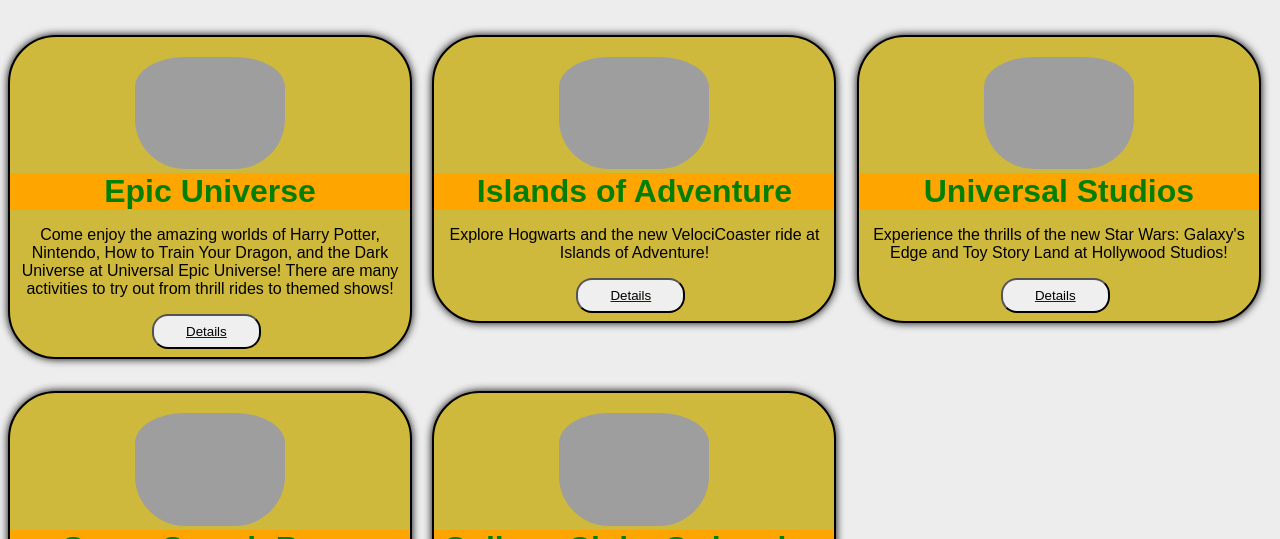
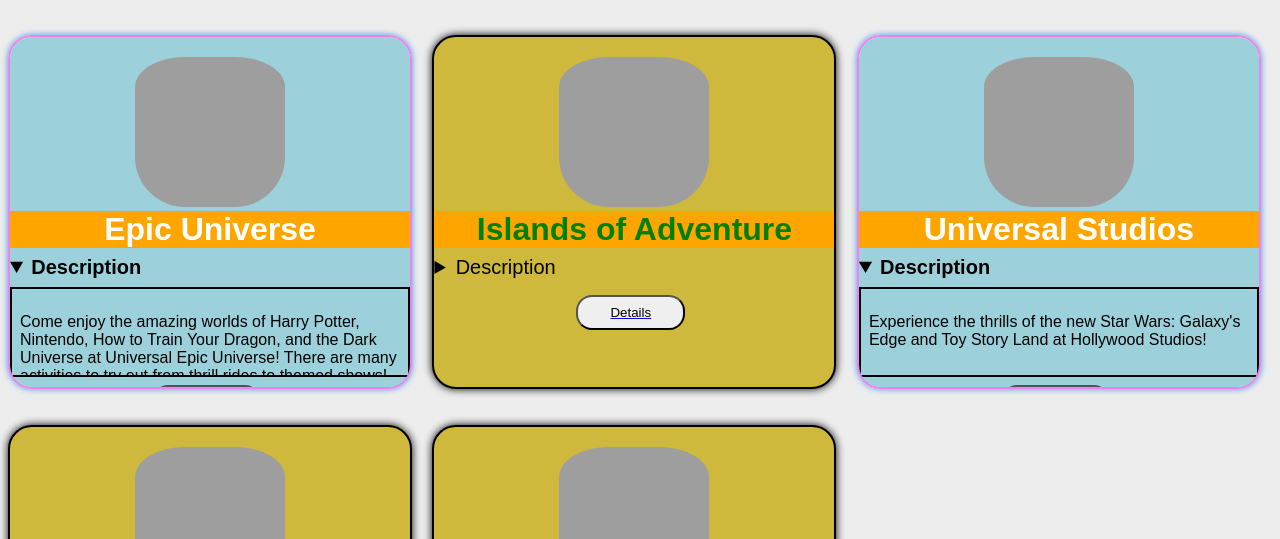
Before and after one commit to DylDay/polaris-chip, a website with bundled scripts: page index.html in a window 1280 px wide. Shown: the part 261-800 px from the top of the page. Built offline with nearby package versions, Linux system fonts and the light colour scheme.

Commit message:
Added fancy, details, summary, <slot>, overflow, and uniform styles

```diff
--- a/index.html
+++ b/index.html
@@ -24,6 +24,10 @@
       --my-card-title-background-color: orange;
       --my-card-title-text-color: green;
     }
+
+    my-card[fancy] {
+        --my-card-title-text-color: white;
+    }
   </style>
   <title>polaris-chip / my-card</title>
 </head>
@@ -38,7 +42,7 @@
 
   <h1>my-card</h1>
   <my-card title="Epic Universe" image="https://upload.wikimedia.org/wikipedia/en/f/fa/Universal_Epic_Universe_-_2023_logo.png"
-  link="https://www.universalorlando.com/web/en/us/theme-parks/epic-universe">
+  link="https://www.universalorlando.com/web/en/us/theme-parks/epic-universe" fancy=true>
   <p class="description">Come enjoy the amazing worlds of Harry Potter, Nintendo, How to Train Your Dragon, and the Dark Universe at Universal Epic Universe!
       There are many activities to try out from thrill rides to themed shows!</p>
   </my-card>
@@ -46,12 +50,12 @@
     link="https://www.universalorlando.com/web/en/us/theme-parks/islands-of-adventure">
     <p class="description">Explore Hogwarts and the new VelociCoaster ride at Islands of Adventure!</p>
   </my-card>
-  <my-card title="Universal Studios" image="https://www.universalorlando.com/webdata/k2/en/us/files/Images/gds/usf-universal-studios-florida-logo-white-b.png"link="https://www.universalorlando.com/web/en/us/theme-parks/hollywood-studios">
+  <my-card title="Universal Studios" image="https://www.universalorlando.com/webdata/k2/en/us/files/Images/gds/usf-universal-studios-florida-logo-white-b.png" link="https://www.universalorlando.com/web/en/us/theme-parks/hollywood-studios" fancy=true>
     <p class="description">Experience the thrills of the new Star Wars: Galaxy's Edge and Toy Story Land at Hollywood Studios!</p> </my-card>
   <my-card title="Super Smash Bros. Ultimate" image="https://preview.redd.it/does-the-smash-logo-mean-anything-or-is-it-just-supposed-to-v0-ow0ttgzkbbob1.jpg?width=640&crop=smart&auto=webp&s=b460ea3a41b0af19172a4e25ca7c180aaa8d4681">
     <p class="description">Play as your favorite video game characters in Super Smash Bros. Ultimate game for the Nintendo Switch!</p>
   </my-card>
-  <my-card title="College Clubs Swimming" image="https://www-usms-hhgdctfafngha6hr.z01.azurefd.net/-/media/ccs/site/ccs-logo-custom.svg" link="https://www.collegeclubswimming.com/">
+  <my-card title="College Club Swimming" image="https://www-usms-hhgdctfafngha6hr.z01.azurefd.net/-/media/ccs/site/ccs-logo-custom.svg" link="https://www.collegeclubswimming.com/">
     <p class="description">Join the College Clubs Swimming team to compete in swim meets across the country and make new friends!</p>
   </my-card>
 
--- a/src/my-card.js
+++ b/src/my-card.js
@@ -18,28 +18,39 @@
     this.image = "https://example.com/image.png";
     this.description = "This is my custom card component.";
     this.link = "https://www.example.com";
+    this.detailsLabel = "Details";
+    this.fancy = false;
   }
 
   static get styles() {
     return css`
       :host {
-        display: inline-flex;
+        display: inline-block;
+      }
+
+      :host([fancy]) .card {
+        background-color: #9CD1DB;
+        border: 2px solid violet;
+        box-shadow: 0px 0px 6px 0px  #4A90E2;
       }
 
       .card {
         text-align: center;
         background-color: #CFB93C;
         width: 400px;
+        height: 350px;
         border:2px solid black;
-        border-radius: 48px;
+        border-radius: 24px;
         box-shadow: 0px 0px 8px 0px;
         margin: 16px 8px;
+        overflow: auto;
       }
 
       .card-image {
         width: 150px;
         padding-top: 20px;
         border-radius: 50px;
+        aspect-ratio: 1 / 1;
       }
 
       .card-title {
@@ -47,9 +58,12 @@
         font-weight: bold;
         color: var(--my-card-title-text-color, black);
         background-color: var(--my-card-title-background-color, pink);
+        overflow: hidden;
+        text-overflow: ellipsis;
+        white-space: nowrap;
       }
 
-      .details {
+      .details-button {
         display: block;
         margin: 8px 142px;
         padding: 8px 32px;
@@ -57,8 +71,22 @@
 
       }
 
-      .card.fancy {
-        background-color: #9CD1DB;
+      details summary {
+        text-align: left;
+        font-size: 20px;
+        padding: 8px 0;
+      }
+
+      details[open] summary {
+        font-weight: bold;
+      }
+
+      details div {
+        border: 2px solid black;
+        text-align: left;
+        padding: 8px;
+        height: 70px;
+        overflow: auto;
       }
 
       button:focus-within,
@@ -69,23 +97,40 @@
     `;
   }
 
+  openChanged(e) {
+    console.log(e);
+    if (e.target.getAttribute('open') !== null) {
+      this.fancy = true;
+    }
+    else {
+      this.fancy = false;
+    }
+  }
+
   render() {
     return html`<div class="card">
-      <img class="card-image" src="${this.image}">
+      <img class="card-image" src="${this.image}" alt="${this.title}">
       <div class="card-title">${this.title}</div>
-      <p class="description"><slot></slot></p>
+      <details ?open="${this.fancy}" @toggle="${this.openChanged}">
+        <summary>Description</summary>
+        <div>
+          <slot>${this.description}</slot>
+        </div>
+      </details>
       <a href="${this.link}">
-        <button class="details">Details</button>
+        <button class="details-button" alt="${this.detailsLabel}">${this.detailsLabel}</button>
       </a>
       </div>`;
   }
 
   static get properties() {
     return {
-      title: { type: String },
+      title: { type: String, reflect: true },
       image: { type: String },
       description: { type: String },
       link: { type: String },
+      detailsLabel: { type: String },
+      fancy: { type: Boolean, reflect: true }
     };
   }
 }
```
